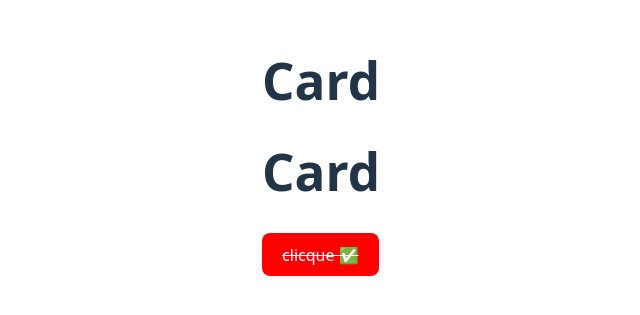
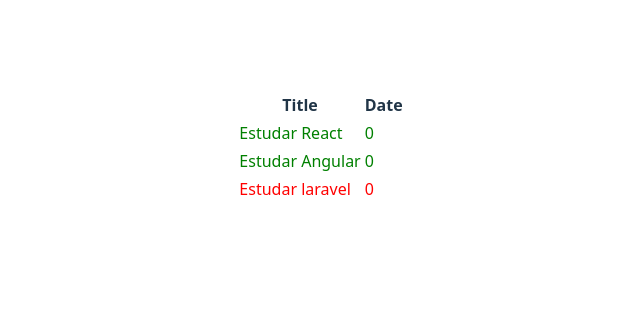
Before and after one commit to mbala-sadraue/react-estudo, a React (Vite) app in the folder react-estudo/: page / in a window 1280 px wide. Shown: the part 253-568 px from the top of the page, without its empty margins (319-959 px from the left). Built offline with nearby package versions, Linux system fonts and the light colour scheme.

Commit message:
criar listagem de tarefas

```diff
--- a/react-estudo/src/App.jsx
+++ b/react-estudo/src/App.jsx
@@ -3,6 +3,7 @@
 import FilterableProdutTable from './estudo/FilterableProductTable';
 import './assets/css/Style.css';
 import  Card, { MyButton} from './estudo/desenolver_ui.jsx'
+import TodoApp from "./estudo/todo/TodoApp.jsx";
 
 function App() {
 
@@ -10,9 +11,12 @@
     <div className='with-400'>
         {/* <FilterableProdutTable />*/}
 
-        <Card/>
-        <Card/>
-        <MyButton option={{disabled:'Ola', des:'teste'}}> clicque </MyButton>
+        {/*<Card/>
+            <Card/>
+            <MyButton option={{disabled:'Ola', des:'teste'}}> clicque </MyButton>
+*/}
+
+        <TodoApp />
     </div>
   )
 }
--- /dev/null
+++ b/react-estudo/src/estudo/todo/TodoApp.jsx
@@ -0,0 +1,25 @@
+import TodoTable from './TodoTable.jsx'
+import {todosData} from './data.js'
+
+import { useState } from 'react'
+
+
+export  default function  TodoApp() {
+
+     const [todos, setTodos] = useState(todosData)
+
+    function onClickTodoItem(value){
+
+          let   newTodos = todos.map(
+              (todo) => {
+
+                  if(todo.id === value.id){
+                      todo.completed = !todo.completed
+                  }
+                  return todo
+              }
+          )
+        setTodos(newTodos)
+    }
+    return  <TodoTable todos = { todos} onClickTodoItem={onClickTodoItem} />;
+}
--- /dev/null
+++ b/react-estudo/src/estudo/todo/TodoItem.jsx
@@ -0,0 +1,11 @@
+
+
+export default function TodoItem ({ todo, onClickTodoItem }){
+   let  color  = todo.completed ? 'green' : 'red';
+    return (
+        <tr style={{color:color}} onClick={ () => {onClickTodoItem(todo)}}>
+            <td> { todo.title } </td>
+            <td> { todo.completed_at.getMilliseconds() } </td>
+        </tr>
+    )
+}
--- /dev/null
+++ b/react-estudo/src/estudo/todo/TodoTable.jsx
@@ -0,0 +1,23 @@
+import TodoItem from './TodoItem.jsx'
+
+export default  function TodoTable(props) {
+
+    let todoList = props.todos.map(
+        (todo) => <TodoItem todo={todo}  key={todo.id} onClickTodoItem={props.onClickTodoItem}  />
+    )
+    return(
+     <table>
+         <thead>
+        <tr>
+            <th scope="col">Title</th>
+            <th scope="col">Date</th>
+        </tr>
+         </thead>
+         <tbody>
+         {todoList}
+         </tbody>
+     </table>
+    );
+
+
+}
--- /dev/null
+++ b/react-estudo/src/estudo/todo/data.js
@@ -0,0 +1,25 @@
+export const todosData = [
+    {
+        id: 1,
+        title:'Estudar React',
+        completed: true,
+        category_id: 1,
+        completed_at: new Date(),
+    },
+    {
+        id: 2,
+        title:'Estudar Angular',
+        completed: true,
+        category_id: 2,
+        completed_at: new Date(),
+    },
+    {
+        id: 3,
+        title: 'Estudar laravel',
+        completed: false,
+        category_id: 3,
+        completed_at: new Date(),
+    }
+
+
+]
```
Also changed, not shown: react-estudo/src/estudo/todo/TodoAddForm.jsx (added).
